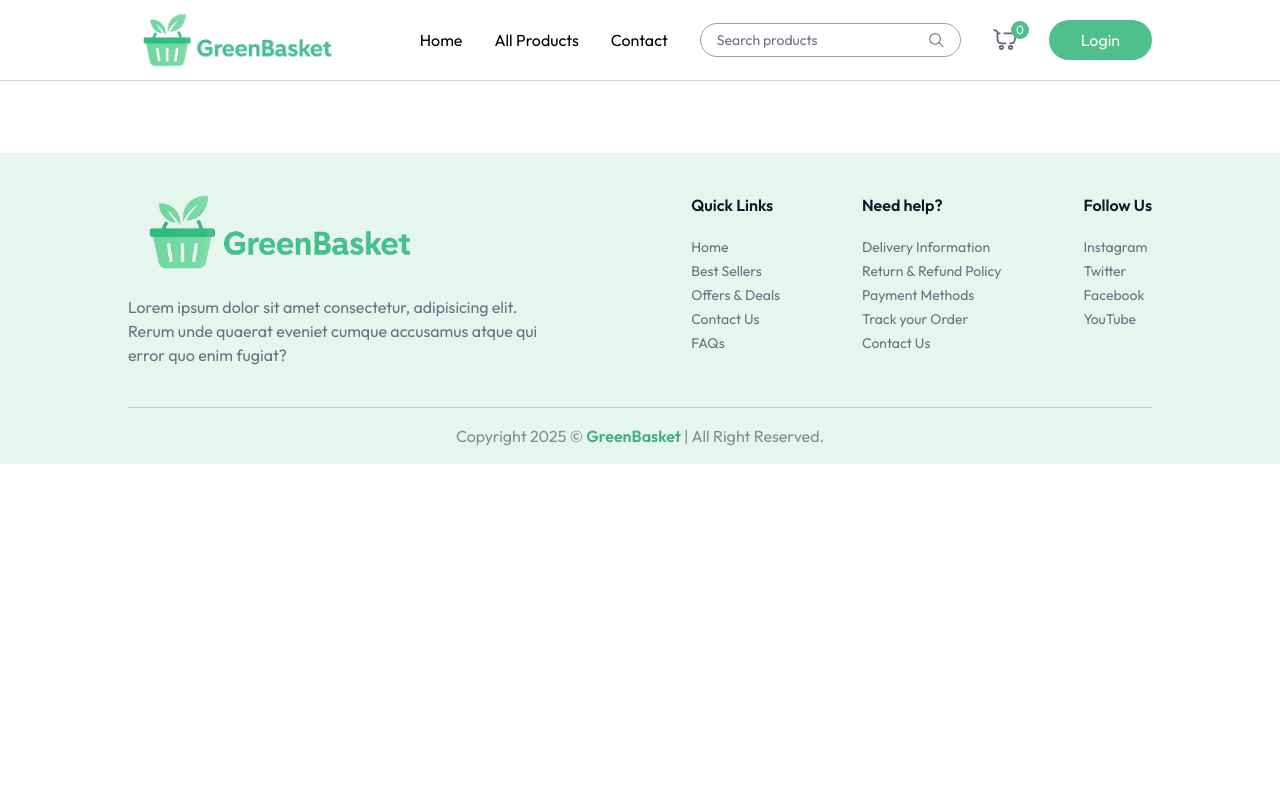
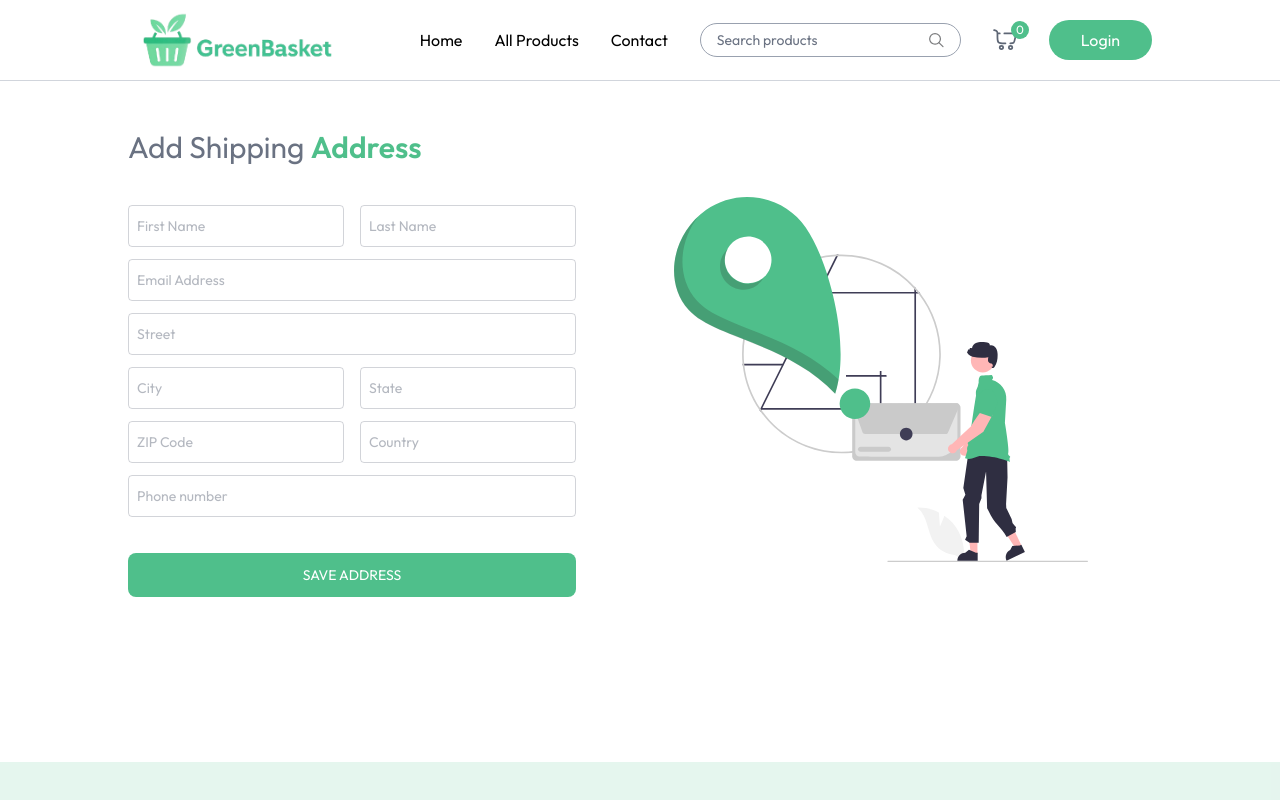
Before and after one commit to krrish2906/ECommerce_Website, a React (Vite) app in the folder frontend/: page /add-address in a window 1280 px wide. Shown: the top 800 px of the page. Built offline with nearby package versions, Linux system fonts and the light colour scheme.

Commit message:
orders page

```diff
--- a/frontend/src/App.jsx
+++ b/frontend/src/App.jsx
@@ -9,6 +9,8 @@
 import ProductCategory from './components/ProductCategory';
 import ProductDetails from './pages/ProductDetails';
 import CartPage from './pages/CartPage';
+import AddressPage from './pages/AddressPage';
+import MyOrders from './pages/MyOrders';
 
 function App() {
     const isSellerPath = useLocation().pathname.includes('seller');
@@ -25,6 +27,8 @@
                     <Route path='/products/:category' element={<ProductCategory />} />
                     <Route path='/products/:category/:id' element={<ProductDetails />} />
                     <Route path='/cart' element={<CartPage />} />
+                    <Route path='/add-address' element={<AddressPage />} />
+                    <Route path='/myorders' element={<MyOrders />} />
                 </Routes>
             </div>
             { !isSellerPath && <Footer /> }
--- a/frontend/src/assets/assets.js
+++ b/frontend/src/assets/assets.js
@@ -23,7 +23,7 @@
 import main_banner_bg_sm from "./main_banner_bg_sm.png";
 import bottom_banner_image from "./bottom_banner_image.png";
 import bottom_banner_image_sm from "./bottom_banner_image_sm.png";
-import add_address_iamge from "./add_address_image.svg";
+import add_address_image from "./add_address_image.svg";
 import organic_vegitable_image from "./organic_vegitable_image.png";
 import fresh_fruits_image from "./fresh_fruits_image.png";
 import bottles_image from "./bottles_image.png";
@@ -98,7 +98,7 @@
   main_banner_bg_sm,
   bottom_banner_image,
   bottom_banner_image_sm,
-  add_address_iamge,
+  add_address_image,
   box_icon,
 };
 
--- /dev/null
+++ b/frontend/src/pages/AddressPage.jsx
@@ -0,0 +1,107 @@
+import React, { useState } from 'react'
+import { assets } from '../assets/assets'
+
+function Input({ type, placeholder, name, handleChange, address }) {
+    return (
+        <input
+            type={type}
+            placeholder={placeholder}
+            name={name}
+            onChange={handleChange}
+            value={address[name]}
+            required
+            className='w-full px-2 py-2.5 border border-gray-500/30 rounded outline-none text-gray-500 focus:border-primary transition'
+        />
+    );
+}
+
+function AddressPage() {
+
+    const [address, setAddress] = useState({
+        firstname: '',
+        lastname: '',
+        email: '',
+        street: '',
+        city: '',
+        state: '',
+        country: '',
+        phone: '',
+        zipcode: ''
+    });
+
+    const handleChange = (event) => {
+        const { name, value } = event.target;
+        setAddress((prevState) => ({
+            ...prevState,
+            [name]: value
+        }));
+    }
+
+    const submitHandler = async (event) => {
+        event.preventDefault();
+    }
+
+    return (
+        <div className='mt-12 pb-16'>
+            <p className='text-2xl md:text-3xl text-gray-500'>Add Shipping {" "}
+                <span className='font-semibold text-primary'>
+                    Address
+                </span>
+            </p>
+            <div className='flex flex-col-reverse md:flex-row justify-between mt-8'>
+                <div className='flex-1 max-w-md'>
+                    <form onSubmit={submitHandler} className='space-y-3 mt-2 text-sm'>
+                        <div className='grid grid-cols-2 gap-4'>
+                            <Input
+                                handleChange={handleChange} address={address}
+                                name='firstname' type='text' placeholder='First Name'
+                            />
+                            <Input
+                                handleChange={handleChange} address={address}
+                                name='lastname' type='text' placeholder='Last Name'
+                            />
+                        </div>
+                        <Input
+                            handleChange={handleChange} address={address}
+                            name='email' type='email' placeholder='Email Address'
+                        />
+                        <Input
+                            handleChange={handleChange} address={address}
+                            name='street' type='text' placeholder='Street'
+                        />
+                        <div className='grid grid-cols-2 gap-4'>
+                            <Input
+                                handleChange={handleChange} address={address}
+                                name='city' type='text' placeholder='City'
+                            />
+                            <Input
+                                handleChange={handleChange} address={address}
+                                name='state' type='text' placeholder='State'
+                            />
+                        </div>
+                        <div className='grid grid-cols-2 gap-4'>
+                            <Input
+                                handleChange={handleChange} address={address}
+                                name='zipcode' type='number' placeholder='ZIP Code'
+                            />
+                            <Input
+                                handleChange={handleChange} address={address}
+                                name='country' type='text' placeholder='Country'
+                            />
+                        </div>
+                        <Input
+                            handleChange={handleChange} address={address}
+                            name='phone' type='text' placeholder='Phone number'
+                        />
+                        <button className='w-full mt-6 bg-primary text-white py-3 hover:bg-primary-dull transition cursor-pointer uppercase rounded-lg'>
+                            Save Address
+                        </button>
+                    </form>
+                </div>
+                <img className='md:mr-16 mb-16 md:mt-0' src={assets.add_address_image} alt="Add address" />
+            </div>
+        </div>
+    )
+}
+
+export default AddressPage
--- /dev/null
+++ b/frontend/src/pages/MyOrders.jsx
@@ -0,0 +1,70 @@
+import React, { useEffect, useState } from 'react'
+import { useAppContext } from '../contexts/AppContext';
+import { dummyOrders } from '../assets/assets';
+
+function MyOrders() {
+    const { currency } = useAppContext();
+    const [myOrders, setMyOrders] = useState([]);
+
+    const fetchMyOrders = async () => {
+        setMyOrders(dummyOrders);
+    }
+
+    useEffect(() => {
+        fetchMyOrders();
+    }, [])
+
+    return (
+        <div className='mt-16 pb-16'>
+            <div className='flex flex-col items-end w-max mb-8'>
+                <p className='text-2xl font-medium uppercase'>My Orders</p>
+                <div className='w-16 h-0.5 bg-primary rounded-full'></div>
+            </div>
+            <div>
+                {
+                    myOrders.map((order, index) => (
+                        <div className='border border-gray-300 rounded-lg mb-10 p-4 py-5 max-w-4xl' key={index}>
+                            <p className='flex justify-between md:items-center text-gray-400 md:font-medium max-md:flex-col'>
+                                <span>Order Id: { order._id }</span>
+                                <span>Payment Mode: { order.paymentType }</span>
+                                <span>Total Amount: { currency }{ order.amount }</span>
+                            </p>
+                            {
+                                order.items.map((item, index) => (
+                                    <div key={index}
+                                    className={`relative bg-white text-gray-500/70 border-gray-300 flex flex-col md:flex-row
+                                    md:items-center justify-between p-4 py-5 md:gap-16 w-full max-w-4xl
+                                    ${ order.items.length !== index + 1 && "border-b"}`}>
+
+                                        {/* Image Section */}
+                                        <div className='flex items-center mb-4 md:mb-0'>
+                                            <div className='bg-primary/10 p-4 rounded-lg'>
+                                                <img src={item.product.image[0]} alt="image" className='size-16' />
+                                            </div>
+                                            <div className='ml-4'>
+                                                <h2 className='text-xl font-medium text-gray-800'>{ item.product.name }</h2>
+                                                <p>Category: { item.product.category }</p>
+                                            </div>
+                                        </div>
+
+                                        {/* Details section */}
+                                        <div className='flex flex-col justify-center md:ml-8 mb-4 md:mb-0'>
+                                            <p>Quantity: { item.quantity || '1' }</p>
+                                            <p>Status: { order.status }</p>
+                                            <p>Date: { new Date(order.createdAt).toLocaleDateString() }</p>
+                                        </div>
+                                        <p className='text-primary text-lg font-medium'>
+                                            Amount: { currency }{ item.product.offerPrice * item.quantity }
+                                        </p>
+                                    </div>
+                                ))
+                            }
+                        </div>
+                    ))
+                }
+            </div>
+        </div>
+    )
+}
+
+export default MyOrders;
```
